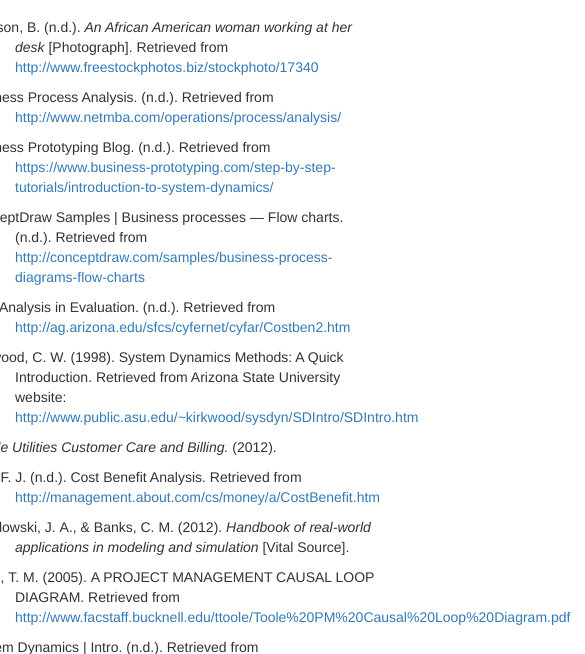
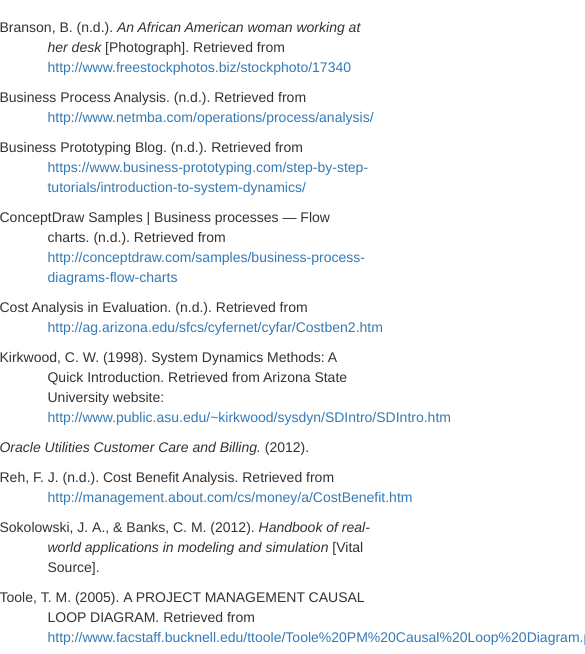
Before and after one commit to pempey/pempey..github.io, a plain HTML site: page references.html in a window 390 px wide. Shown: the part 163-817 px from the top of the page, 585 px wide, since content can reach past the window. Drawn offline with nearby package versions, Linux system fonts and the light colour scheme; a script that the page names is missing.

Commit message:
Fixed Bio image and layout
Adjusted the reference layout to work with smaller screens.  Corrected
the case sensitive path for the bio image

```diff
--- a/references.html
+++ b/references.html
@@ -62,7 +62,7 @@
 
 <div class="container">
   <div class="row">
-    <div class="col-md-7 col-md-offset-3">
+    <div class="col-md-7 col-md-offset-3 col-sm-offset-1 col-xs-offset-1">
       <p class="reference" style="text-indent:-0.5in" >Branson, B. (n.d.). <em>An African American woman working at her desk</em> [Photograph]. Retrieved from <a href="http://www.freestockphotos.biz/stockphoto/17340"> http://www.freestockphotos.biz/stockphoto/17340</a></p>
       <p class="reference">Business Process Analysis. (n.d.). Retrieved from <a href="http://www.netmba.com/operations/process/analysis/">http://www.netmba.com/operations/process/analysis/</a></p>
       <p class="reference" >Business Prototyping Blog. (n.d.). Retrieved from <a href="https://www.business-prototyping.com/step-by-step-tutorials/introduction-to-system-dynamics/">https://www.business-prototyping.com/step-by-step-tutorials/introduction-to-system-dynamics/</a></p>
```
Also changed, not shown: contributors.html (+1 -1 lines).
